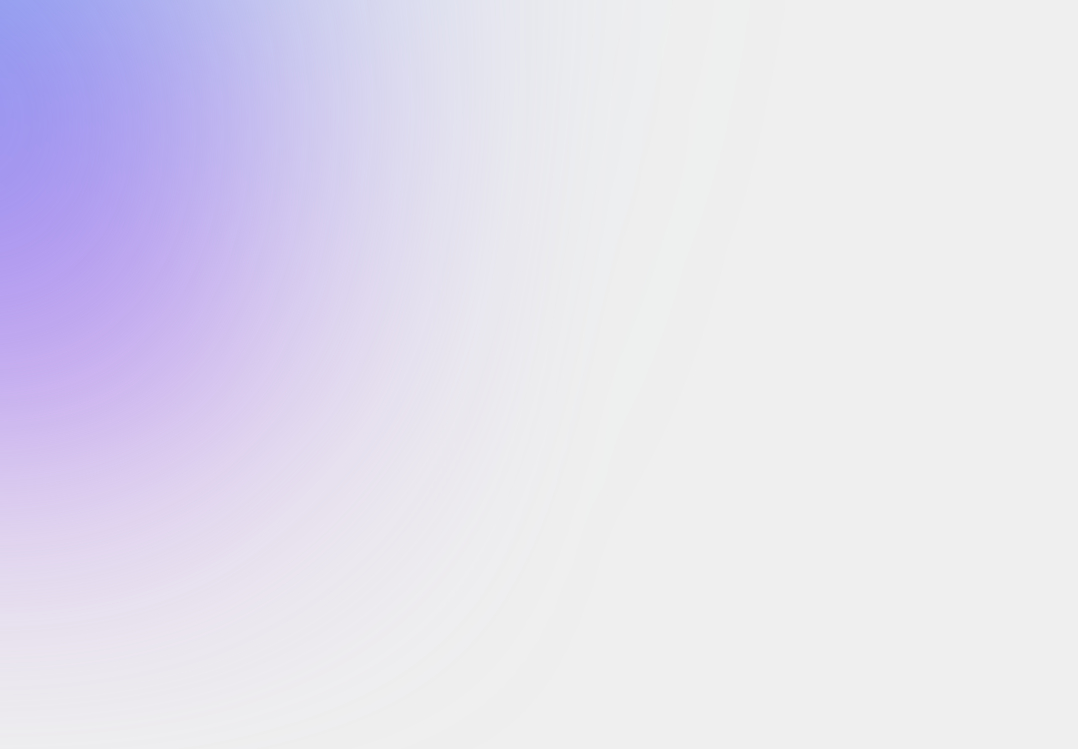
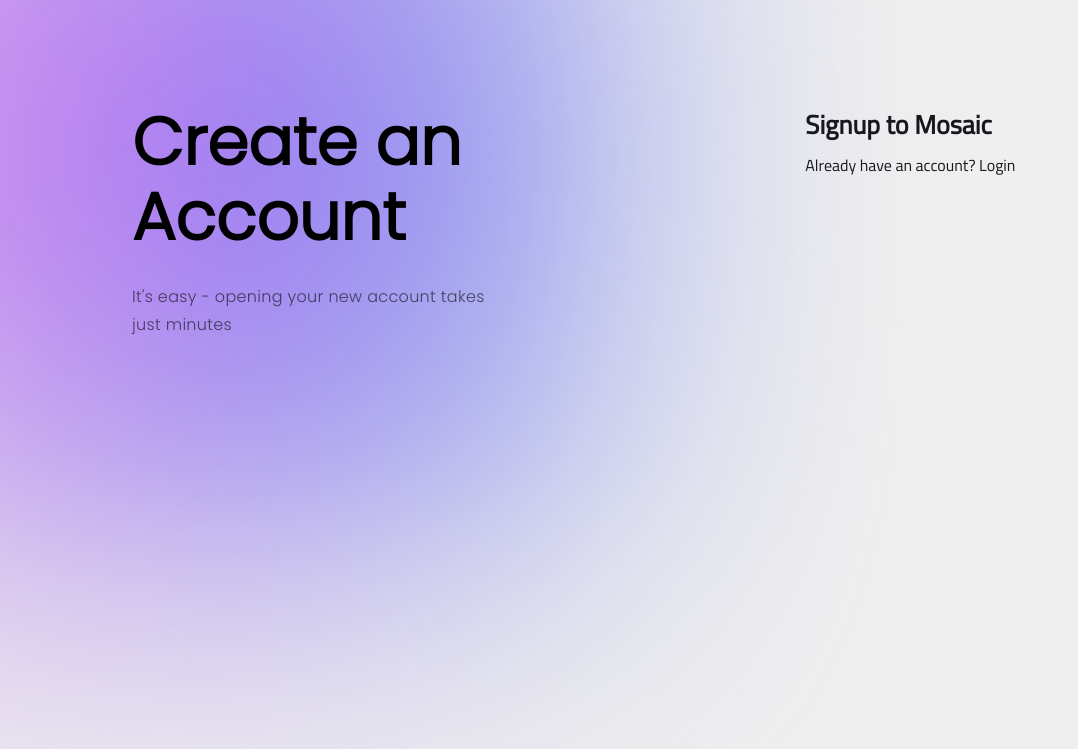
Before and after one commit to samweller24/mosaic_demo_v1, a Django app: page / in a window 1360 px wide. Shown: the top 749 px of the page, without its empty margins (0-1078 px from the left). Run offline with Django 4.2, Linux system fonts and the light colour scheme.

Commit message:
landing skeleton

```diff
--- a/mosaic/templates/landing.html
+++ b/mosaic/templates/landing.html
@@ -1,41 +1,43 @@
 <!DOCTYPE html>
 <html lang="en">
-  <head>
-    <meta charset="UTF-8">
-    <meta name="viewport" content="width=device-width, initial-scale=1.0">
-    <meta http-equiv="X-UA-Compatible" content="ie=edge">
-    <title>Mosaic</title>
-  </head>
-  <body style="background: #EFEFEF;">
-        <ellipse
-        style="position: absolute;
-        width: 481px;
-        height: 481px;
-        left: -244px;
-        top: -45px;
-        background: #CC78F0;
-        filter: blur(137px);"
-    />
-    <ellipse
-        style="position: absolute;
-        width: 481px;
-        height: 481px;
-        left: -86px;
-        top: -207px;
-        background: #5D91F0;
-        filter: blur(137px);"
-    />
-    <ellipse
-        style="position: absolute;
-        width: 481px;
-        height: 481px;
-        left: -86px;
-        top: -207px;
-        background: #5D91F0;
-        filter: blur(137px);"
-    />
-	<h1> Mosaic</h1>
-    <a href = "{% url 'mosaicAdmin' %}"> Institutional </a>
-    <a href = "{% url 'mosaicUser' %}"> Individual </a>
-  </body>
+    <head>
+        <meta charset="UTF-8" />
+        <meta name="viewport" content="width=device-width, initial-scale=1.0" />
+        <meta http-equiv="X-UA-Compatible" content="ie=edge" />
+        <link href="https://fonts.googleapis.com/css2?family=Poppins:wght@300&display=swap" rel="stylesheet" />
+        <link href="https://fonts.googleapis.com/css2?family=Titillium+Web&display=swap" rel="stylesheet" />
+        <link href="https://cdn.jsdelivr.net/npm/bootstrap@5.2.1/dist/css/bootstrap.min.css" rel="stylesheet" integrity="sha384-iYQeCzEYFbKjA/T2uDLTpkwGzCiq6soy8tYaI1GyVh/UjpbCx/TYkiZhlZB6+fzT" crossorigin="anonymous">
+      </head>
+        <title>Mosaic</title>
+    </head>
+    <body style="background: #efefef">
+      <div class="container-fluid ">
+
+        <div class="row">
+          <div class="col-sm-7"><div class="row"><h1 style=" margin-left: 120px; margin-top: 105px;  font-family: 'Poppins'; font-style: normal; font-weight: 800; font-size: 66px; line-height: 75px; color: #000000">Create an <br/> Account</h1></div>
+          <div class="row"><p style=" margin-top: 20px;  font-family: 'Poppins'; font-style: normal; font-weight: 400; font-size: 16px; line-height: 28px; letter-spacing: 0.02em; color: #000000; opacity: 0.6; margin-left: 120px;">
+            It's easy - opening your new account takes <br/> just minutes
+        </p></div></div>
+
+
+          <div class="col-sm-3"> <div class="row"> <h1 style= "margin-top: 105px; font-family: 'Titillium Web'; font-style: normal; font-weight: 700; font-size: 26px; line-height: 40px;  color: #17171f">Signup to Mosaic</h1></div>
+          <div class="row"> <p style=" font-family: 'Titillium Web'; font-style: normal; font-weight: 400; font-size: 16px; line-height: 24px; display: flex; align-items: flex-end; color: #17171f">
+            Already have an account? Login
+        </p></div></div>
+        </div>
+
+      </div>
+
+
+        <div class="container" style="position: absolute; width: 560px; height: 591px; left: 800px; top: 85px">
+
+
+        </div>
+        <!-- <a href="{% url 'mosaicAdmin' %}"> Institutional </a>
+        <a href="{% url 'mosaicUser' %}"> Individual </a> -->
+        <ellipse style="z-index: -10; position: absolute; width: 600px; height: 700px; left: -38px; top: -193px; background: #5d91f0; filter: blur(137px)" />
+        <ellipse style="position: absolute; width: 600px; height: 700px; left: -196px; top: -31px; background: #cc78f0; filter: blur(137px)" />
+        <!-- <ellipse style="position: absolute; width: 481px; height: 481px; left: -86px; top: -207px; background: #5d91f0; filter: blur(137px)" /> -->
+        <script src="https://cdn.jsdelivr.net/npm/bootstrap@5.2.1/dist/js/bootstrap.bundle.min.js" integrity="sha384-u1OknCvxWvY5kfmNBILK2hRnQC3Pr17a+RTT6rIHI7NnikvbZlHgTPOOmMi466C8" crossorigin="anonymous"></script>
+    </body>
 </html>
```
Also changed, not shown: mosaic/templates/styles.css (added, +16 -0 lines).
